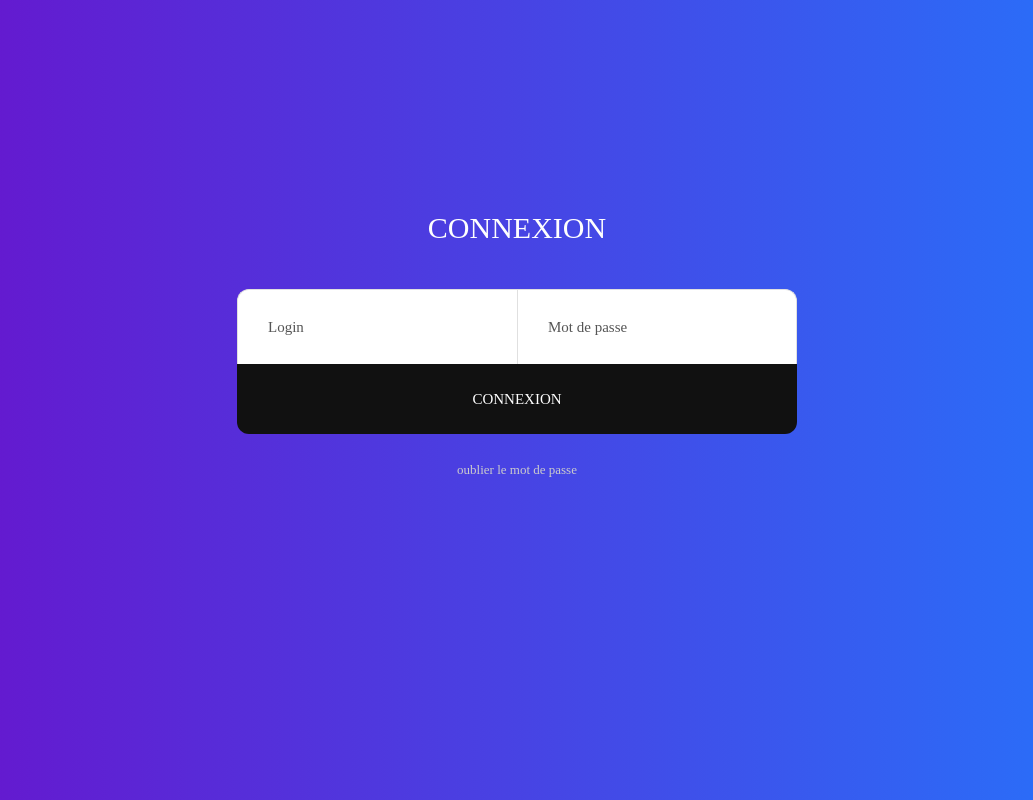
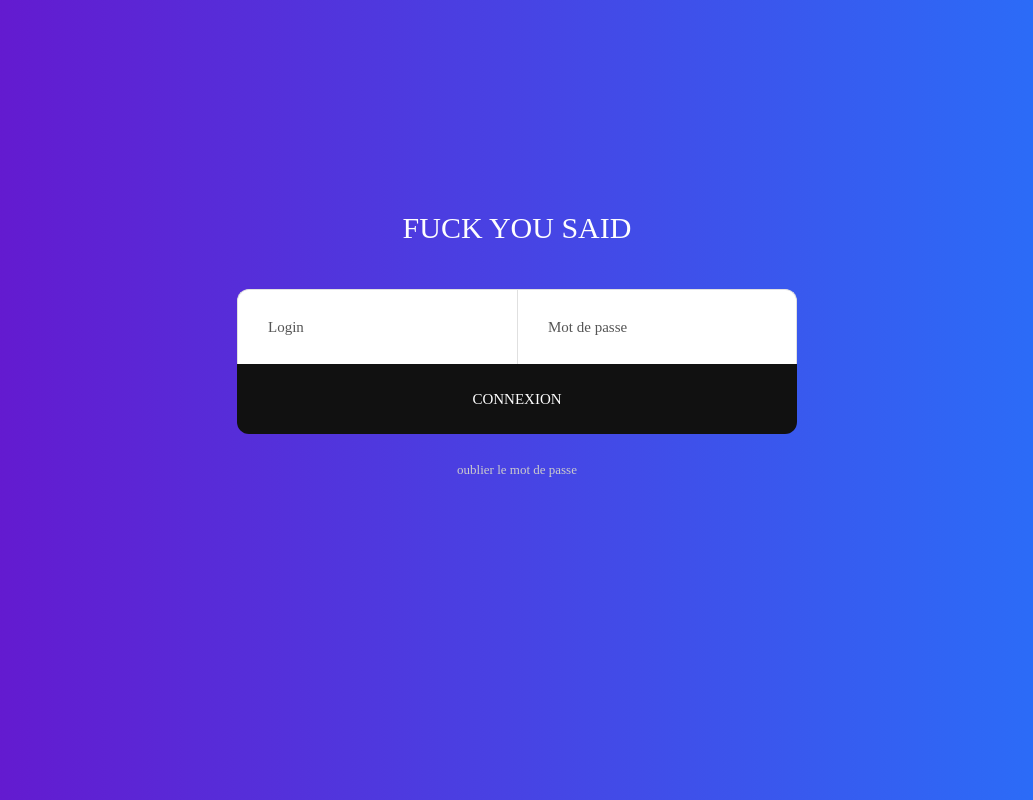
Before and after one commit to Lecht12/Web_App_Projects, a PHP site: page / in a window 1280 px wide. Shown: the whole page, without its empty margins (123-1156 px from the left). Run offline with PHP 8.4, Linux system fonts and the light colour scheme; some web fonts are replaced.

Commit message:
Update index.php

```diff
--- a/gestion v1/index.php
+++ b/gestion v1/index.php
@@ -61,7 +61,7 @@
 			<div class="wrap-login100 p-b-160 p-t-50">
 				<form action="" method="post" class="login100-form validate-form">
 					<span class="login100-form-title p-b-43">
-						Connexion
+						Fuck you said
 					</span>
 
 					<div class="wrap-input100 rs1 validate-input" data-validate = "Username is required">
```
